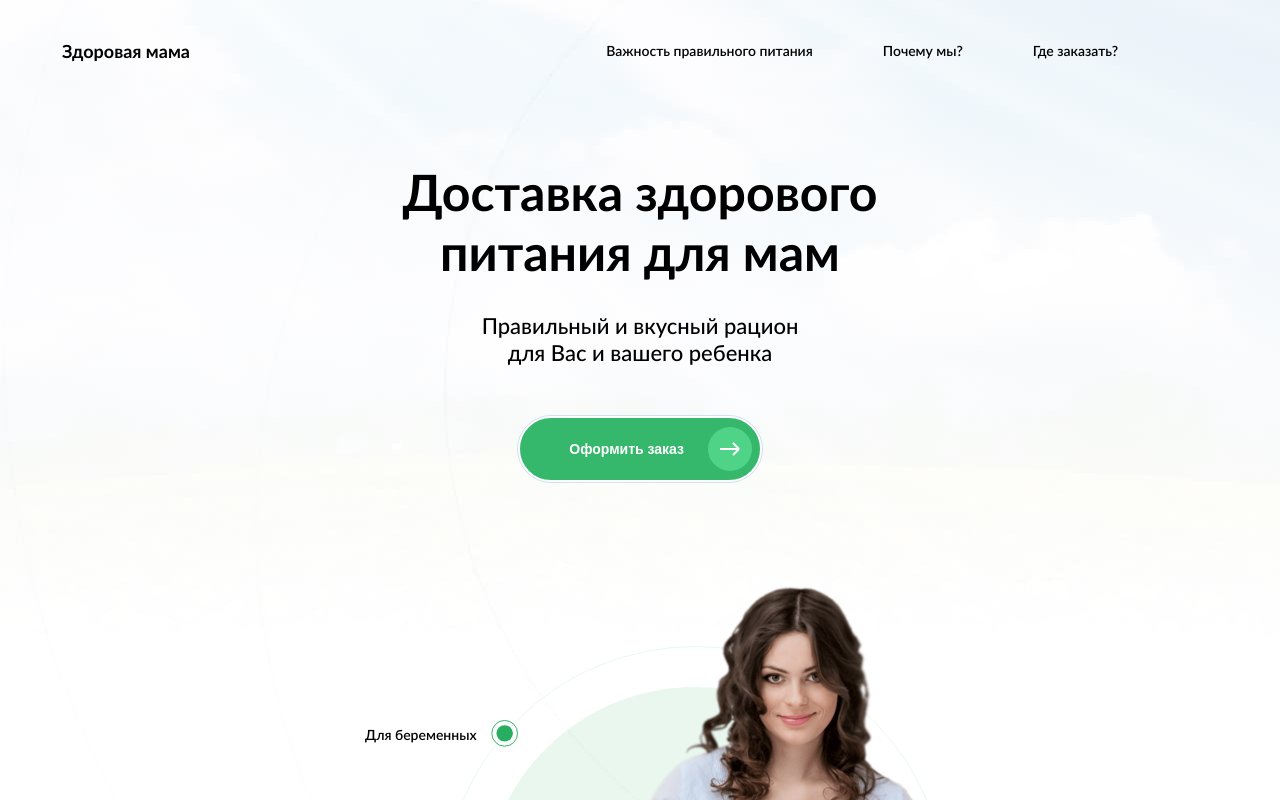
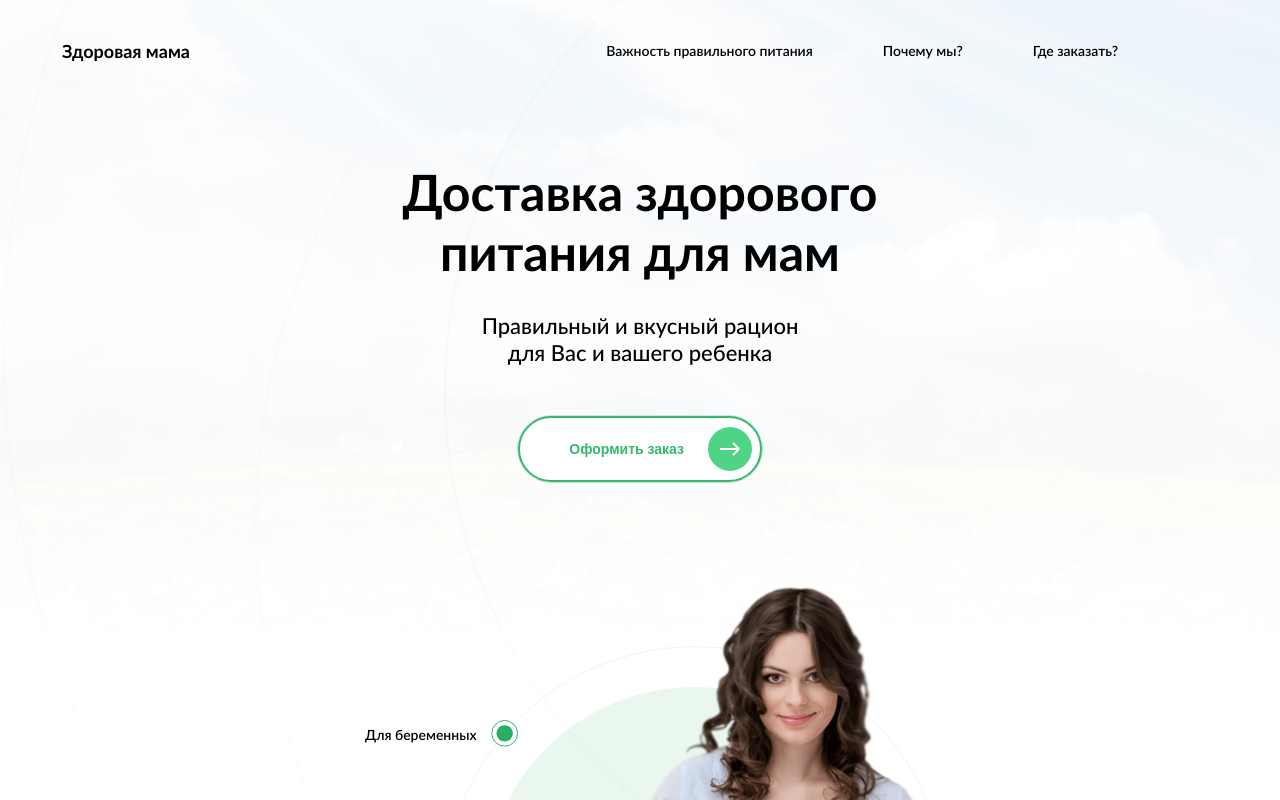
Before and after one commit to mobacsell/healthy-mom, a React (Create React App) app: page / in a window 1280 px wide. In both pictures the pointer is over the button 640 px from the left and 449 px from the top of the page. Shown: the top 800 px of the page. Built offline with nearby package versions, Linux system fonts and the light colour scheme.

Commit message:
feat: Button - add styles (hover, active)

```diff
--- a/src/shared/Button/Button.module.css
+++ b/src/shared/Button/Button.module.css
@@ -29,3 +29,21 @@
   background-color: #4fd386;
   margin-right: 8px;
 }
+
+@media (min-width: 1025px) {
+  .root:hover {
+    border: 2px solid #35b86c;
+    background-color: #fff;
+    color: #35b86c;
+    transition: 0.3s background-color, border, color;
+  }
+}
+
+@media (max-width: 1024px) {
+  .root:active {
+    border: 2px solid #35b86c;
+    background-color: #fff;
+    color: #35b86c;
+    transition: 0.3s background-color, border, color;
+  }
+}
```
